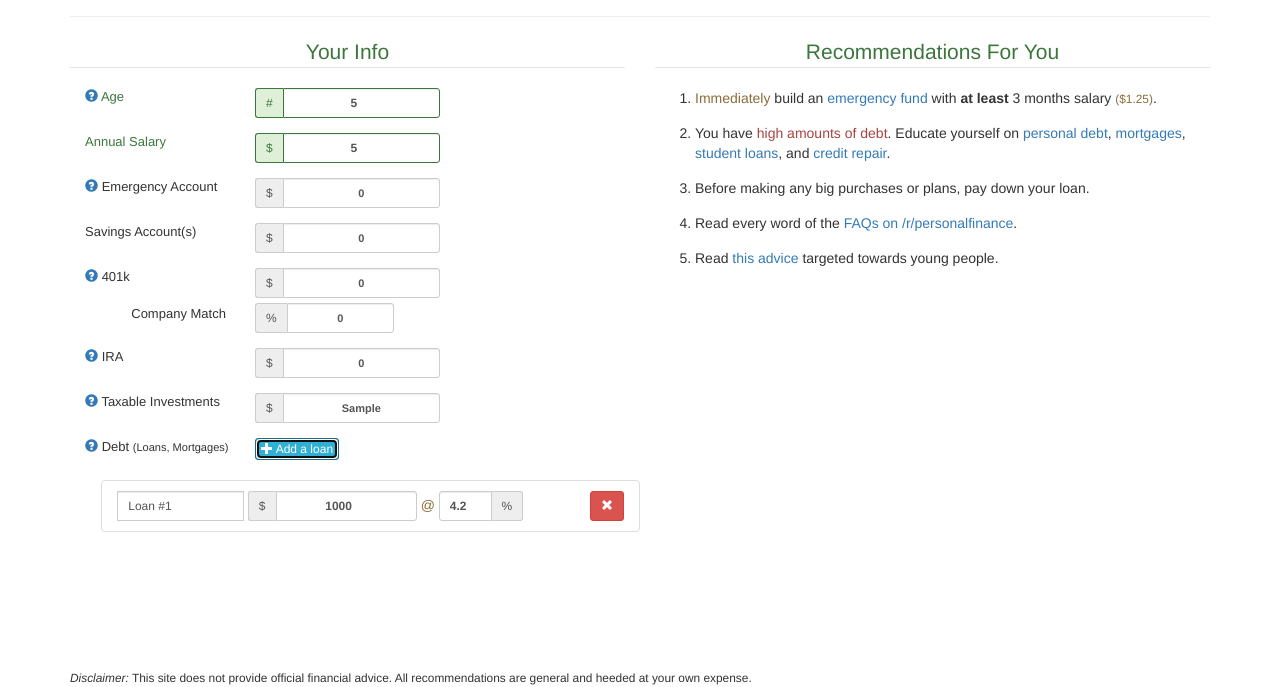
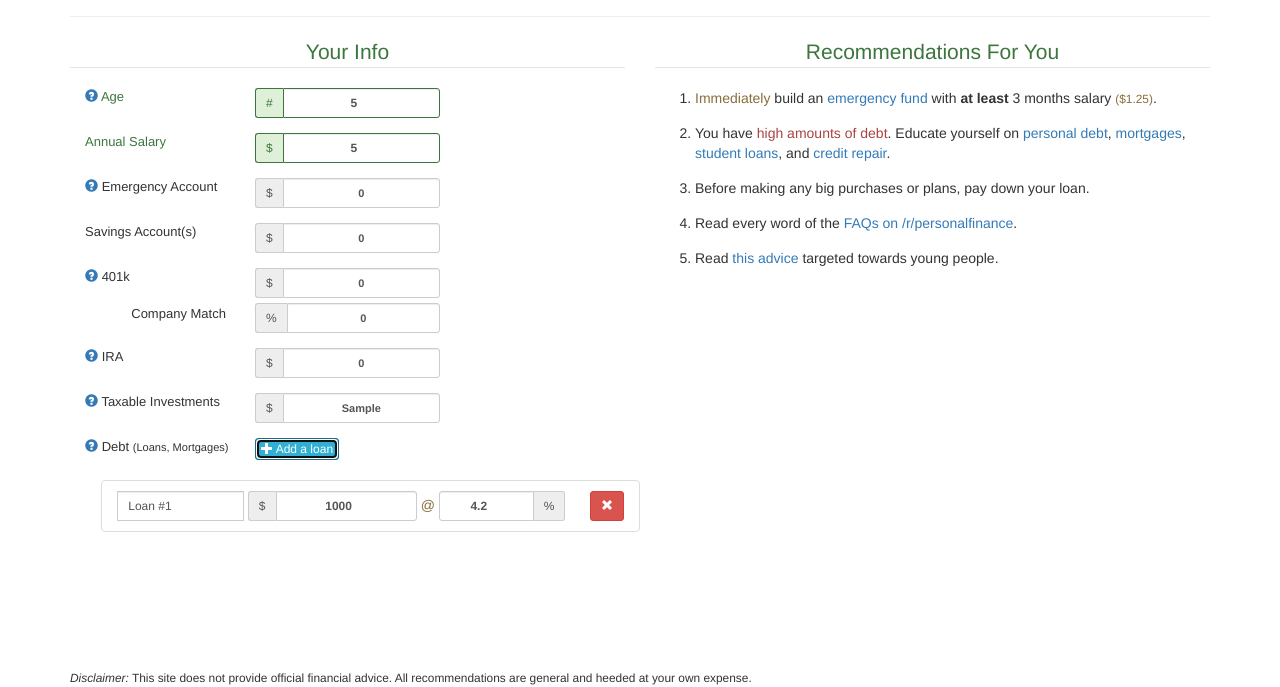
Before and after one commit to tariqbuilds/personal-finance-checkup, a plain HTML site: page index.html in a window 1280 px wide. Both pictures are taken after typing "5", "5", "Sample" into the empty fields and a click on the button "Add a loan". Shown: the part 113-800 px from the top of the page. Drawn offline with nearby package versions, Linux system fonts and the light colour scheme.

Commit message:
theme change. minor revision.

```diff
--- a/index.html
+++ b/index.html
@@ -6,10 +6,11 @@
         <!-- "I'm so meta. Even this" -->
         <meta name="viewport" content="width=device-width, initial-scale=1.0">
         <meta name="description" content="A simple personal finance checkup webapp following the guidelines of /r/personalfinance on Reddit.">
+        <meta name="author" content="Afaq Tariq">
         <meta name="apple-mobile-web-app-capable" content="yes">
 
         <!-- Bootstrap -->
-        <link rel="stylesheet" type="text/css" href="https://maxcdn.bootstrapcdn.com/bootswatch/3.3.4/darkly/bootstrap.min.css">
+        <link rel="stylesheet" type="text/css" href="https://maxcdn.bootstrapcdn.com/bootswatch/3.3.4/superhero/bootstrap.min.css">
 
         <!-- Angular Libs -->
         <script src="https://cdnjs.cloudflare.com/ajax/libs/angular.js/1.3.15/angular.min.js" type="text/javascript"></script>
@@ -161,7 +162,7 @@
 		  				<div class="col-md-offset-1 col-md-3">
 		  					<label for="retirement_401k_company_match">Company Match</label>
 		  				</div>
-		  				<div class="input-group input-group-sm col-md-3 col-md-offset-4">
+		  				<div class="input-group input-group-sm col-md-4 col-md-offset-4">
 		    				<span class="input-group-addon text-success">%</span>
 							<input
 								id="retirement_401k_company_match"
@@ -239,7 +240,7 @@
 
 							<span class="text-warning">@</span>
 
-							<div class="input-group input-group-sm col-md-2">
+							<div class="input-group input-group-sm col-md-3">
 								<input class="form-control" ng-model="loan.interest_rate" type="number" step="any">
 								<span class="input-group-addon">%</span>
 							</div>
@@ -332,7 +333,7 @@
 						<li ng-show="info.taxable_investments > info.retirement_401k || info.taxable_investments > info.salary">
 							Your taxable investments
 							<small class="text-warning">({{ info.taxable_investments | currency }})</small> could grow faster
-							in a tax sheltered account (401k, IRA, .
+							in a tax sheltered account.
 						</li>
 
 						<!-- General -->
```
